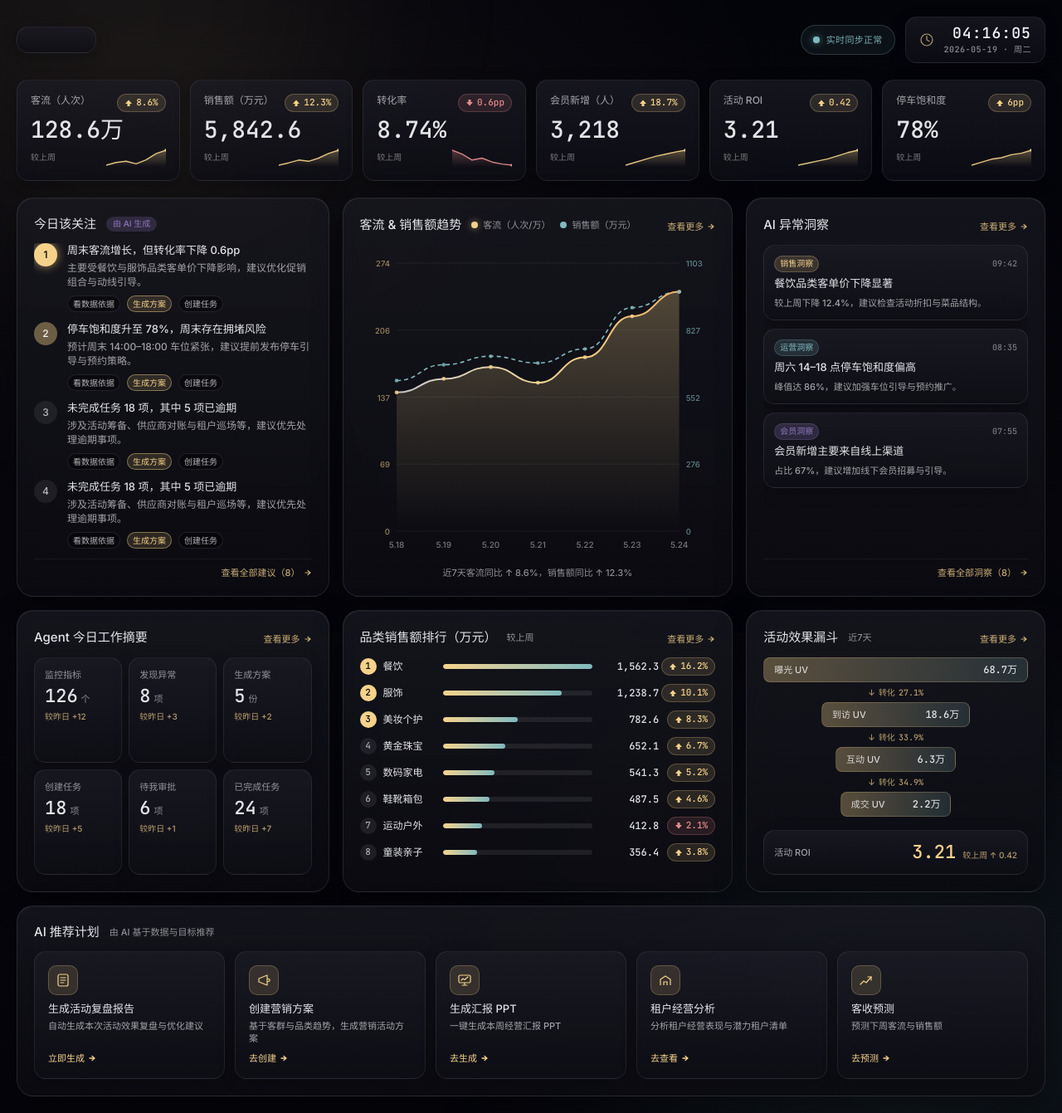
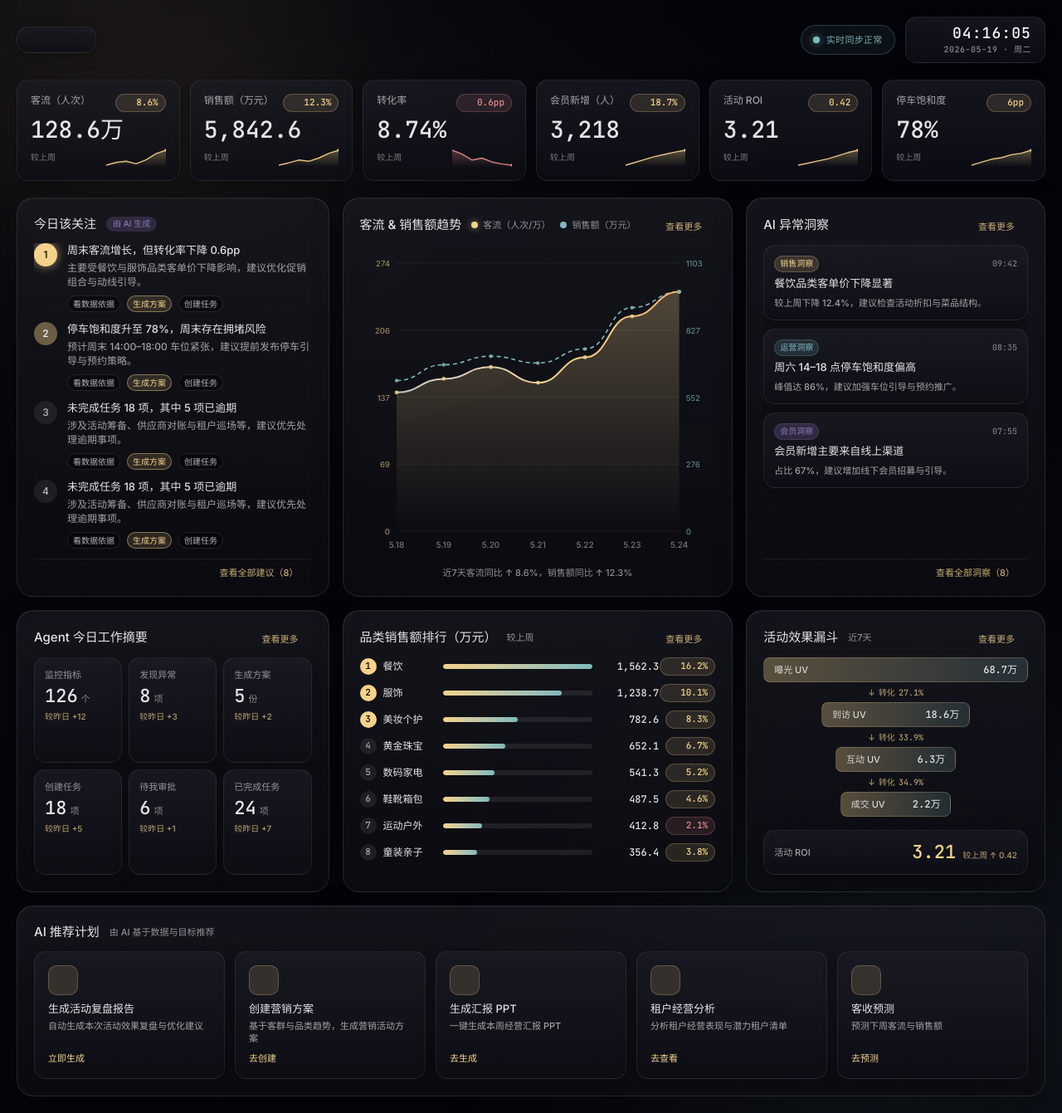
Before and after one commit to 2000JacobHub/design, a Next.js app: page /dashboard in a window 1280 px wide. Shown: the whole page at 83% size. Built offline with nearby package versions, Linux system fonts and the light colour scheme.

Commit message:
fix: data

```diff
--- a/components/cosmic/dashboard/primitives/ActionLink.tsx
+++ b/components/cosmic/dashboard/primitives/ActionLink.tsx
@@ -1,4 +1,5 @@
 import type { ReactNode } from "react";
+import { arrowRight, Icon } from "@/lib/icons";
 
 export type ActionLinkProps = {
   children?: ReactNode;
@@ -13,16 +14,7 @@ export function ActionLink({ children = "查看更多", onClick }: ActionLinkPro
       className="inline-flex items-center gap-1 text-xs text-stardust-gold/82 hover:text-stardust-gold transition-colors"
     >
       {children}
-      <svg viewBox="0 0 10 10" width="10" height="10" aria-hidden>
-        <path
-          d="M2 5 H7.5 M5 2.5 L8 5 L5 7.5"
-          stroke="currentColor"
-          strokeWidth="1.2"
-          fill="none"
-          strokeLinecap="round"
-          strokeLinejoin="round"
-        />
-      </svg>
+      <Icon icon={arrowRight} width={12} height={12} aria-hidden />
     </button>
   );
 }
--- a/components/cosmic/dashboard/primitives/HeaderClock.tsx
+++ b/components/cosmic/dashboard/primitives/HeaderClock.tsx
@@ -1,5 +1,6 @@
 "use client";
 
+import { clock as clockIcon, Icon } from "@/lib/icons";
 import { useClock } from "@/hooks/useClock";
 
 const WEEKDAYS = ["日", "一", "二", "三", "四", "五", "六"] as const;
@@ -21,10 +22,13 @@ export function HeaderClock() {
 
   return (
     <div className="cosmic-card inline-flex items-center gap-3 px-4 py-2">
-      <svg viewBox="0 0 18 18" width="18" height="18" className="text-stardust-gold/72" aria-hidden>
-        <circle cx="9" cy="9" r="7" fill="none" stroke="currentColor" strokeWidth="1.2" />
-        <path d="M9 4.5 V9 L12 10.8" stroke="currentColor" strokeWidth="1.2" fill="none" strokeLinecap="round" />
-      </svg>
+      <Icon
+        icon={clockIcon}
+        width={18}
+        height={18}
+        className="text-stardust-gold/72"
+        aria-hidden
+      />
       <div className="flex flex-col leading-tight items-end">
         <span className="text-xl tabular-nums tracking-[0.06em] text-soft-white font-light">{time}</span>
         <span className="text-2xs text-soft-white/56 tabular-nums tracking-wider">
--- a/components/cosmic/dashboard/primitives/PlanIconGlyph.tsx
+++ b/components/cosmic/dashboard/primitives/PlanIconGlyph.tsx
@@ -1,3 +1,12 @@
+import type { IconifyIcon } from "@iconify/types";
+import {
+  fileText,
+  Icon,
+  lineChart,
+  megaphone,
+  presentation,
+  store,
+} from "@/lib/icons";
 import type { PlanIconKind } from "@/components/cosmic/dashboard/data/types";
 
 export type PlanIconGlyphProps = {
@@ -5,43 +14,14 @@ export type PlanIconGlyphProps = {
   size?: number;
 };
 
+const KIND_TO_ICON: Record<PlanIconKind, IconifyIcon> = {
+  report: fileText,
+  marketing: megaphone,
+  ppt: presentation,
+  tenant: store,
+  forecast: lineChart,
+};
+
 export function PlanIconGlyph({ kind, size = 18 }: PlanIconGlyphProps) {
-  switch (kind) {
-    case "report":
-      return (
-        <svg viewBox="0 0 18 18" width={size} height={size}>
-          <rect x="3" y="2" width="12" height="14" rx="2" fill="none" stroke="currentColor" strokeWidth="1.2" />
-          <path d="M6 6 H12 M6 9 H12 M6 12 H10" stroke="currentColor" strokeWidth="1.2" strokeLinecap="round" />
-        </svg>
-      );
-    case "marketing":
-      return (
-        <svg viewBox="0 0 18 18" width={size} height={size}>
-          <path d="M3 7 L13 3 L13 15 L3 11 Z" fill="none" stroke="currentColor" strokeWidth="1.2" strokeLinejoin="round" />
-          <path d="M13 7 L16 8 L16 10 L13 11" fill="none" stroke="currentColor" strokeWidth="1.2" strokeLinejoin="round" />
-        </svg>
-      );
-    case "ppt":
-      return (
-        <svg viewBox="0 0 18 18" width={size} height={size}>
-          <rect x="2" y="3" width="14" height="9" rx="1.5" fill="none" stroke="currentColor" strokeWidth="1.2" />
-          <path d="M9 12 V15 M6 15 H12" stroke="currentColor" strokeWidth="1.2" strokeLinecap="round" />
-          <path d="M5 9 L7 7 L9 8.5 L13 5" stroke="currentColor" strokeWidth="1.2" fill="none" strokeLinecap="round" strokeLinejoin="round" />
-        </svg>
-      );
-    case "tenant":
-      return (
-        <svg viewBox="0 0 18 18" width={size} height={size}>
-          <path d="M3 15 V8 L9 4 L15 8 V15" fill="none" stroke="currentColor" strokeWidth="1.2" strokeLinejoin="round" />
-          <path d="M7 15 V11 H11 V15" fill="none" stroke="currentColor" strokeWidth="1.2" />
-        </svg>
-      );
-    case "forecast":
-      return (
-        <svg viewBox="0 0 18 18" width={size} height={size}>
-          <path d="M2 14 L6 10 L9 12 L15 5" fill="none" stroke="currentColor" strokeWidth="1.2" strokeLinecap="round" strokeLinejoin="round" />
-          <path d="M11 5 H15 V9" fill="none" stroke="currentColor" strokeWidth="1.2" strokeLinecap="round" strokeLinejoin="round" />
-        </svg>
-      );
-  }
+  return <Icon icon={KIND_TO_ICON[kind]} width={size} height={size} aria-hidden />;
 }
--- a/components/cosmic/dashboard/primitives/TrendChip.tsx
+++ b/components/cosmic/dashboard/primitives/TrendChip.tsx
@@ -1,3 +1,4 @@
+import { Icon, trendingDown, trendingUp } from "@/lib/icons";
 import type { Trend } from "@/components/cosmic/dashboard/data/types";
 
 export type TrendChipProps = {
@@ -16,13 +17,7 @@ export function TrendChip({ trend, change }: TrendChipProps) {
           : "text-danger bg-danger/12 border border-danger/24",
       ].join(" ")}
     >
-      <svg width="10" height="10" viewBox="0 0 10 10" aria-hidden>
-        {up ? (
-          <path d="M5 1.5 L9 6 L6.5 6 L6.5 9 L3.5 9 L3.5 6 L1 6 Z" fill="currentColor" />
-        ) : (
-          <path d="M5 8.5 L1 4 L3.5 4 L3.5 1 L6.5 1 L6.5 4 L9 4 Z" fill="currentColor" />
-        )}
-      </svg>
+      <Icon icon={up ? trendingUp : trendingDown} width={12} height={12} aria-hidden />
       {change}
     </span>
   );
--- a/components/cosmic/dashboard/widgets/AIPlans.tsx
+++ b/components/cosmic/dashboard/widgets/AIPlans.tsx
@@ -1,3 +1,4 @@
+import { arrowRight, Icon } from "@/lib/icons";
 import type { AIPlansData } from "@/components/cosmic/dashboard/data/types";
 import { PanelHeader, PlanIconGlyph } from "@/components/cosmic/dashboard/primitives";
 
@@ -32,16 +33,7 @@ export function AIPlans({ data }: AIPlansProps) {
               className="self-start inline-flex items-center gap-1 text-xs text-stardust-gold hover:text-stardust-amber transition-colors"
             >
               {p.action}
-              <svg viewBox="0 0 10 10" width="10" height="10" aria-hidden>
-                <path
-                  d="M2 5 H7.5 M5 2.5 L8 5 L5 7.5"
-                  stroke="currentColor"
-                  strokeWidth="1.3"
-                  fill="none"
-                  strokeLinecap="round"
-                  strokeLinejoin="round"
-                />
-              </svg>
+              <Icon icon={arrowRight} width={12} height={12} aria-hidden />
             </button>
           </li>
         ))}
--- /dev/null
+++ b/lib/icons.ts
@@ -0,0 +1,32 @@
+/**
+ * Centralised icon registry for the project.
+ *
+ * Per `.cursor/skills/ui-design-rules`, every functional icon must come
+ * from Iconify (https://iconify.design). We use the Lucide set
+ * (`@iconify-icons/lucide`) because it matches the dashboard's existing
+ * 1.2–1.5px stroke aesthetic.
+ *
+ * Why this barrel:
+ *   - Each icon is imported as static JSON data, so SSR is stable and
+ *     there's no API fetch / hydration flicker.
+ *   - Consumers import from one place, which makes it easy to audit
+ *     which icons the project uses and to swap sets later.
+ *   - Re-exporting the renderer from `@iconify/react/offline` strips
+ *     the API client entirely from the bundle.
+ *
+ * Usage:
+ *   import { Icon, arrowRight } from "@/lib/icons";
+ *   <Icon icon={arrowRight} width={16} height={16} />
+ */
+
+export { Icon } from "@iconify/react/offline";
+
+export { default as arrowRight } from "@iconify-icons/lucide/arrow-right";
+export { default as trendingUp } from "@iconify-icons/lucide/trending-up";
+export { default as trendingDown } from "@iconify-icons/lucide/trending-down";
+export { default as clock } from "@iconify-icons/lucide/clock";
+export { default as fileText } from "@iconify-icons/lucide/file-text";
+export { default as megaphone } from "@iconify-icons/lucide/megaphone";
+export { default as presentation } from "@iconify-icons/lucide/presentation";
+export { default as store } from "@iconify-icons/lucide/store";
+export { default as lineChart } from "@iconify-icons/lucide/line-chart";
--- a/package.json
+++ b/package.json
@@ -8,6 +8,8 @@
     "start": "next start"
   },
   "dependencies": {
+    "@iconify-icons/lucide": "^1.2.135",
+    "@iconify/react": "^6.0.2",
     "next": "16.2.6",
     "react": "19.2.4",
     "react-dom": "19.2.4"
```
Also changed, not shown: 1 other file (tests, documents, lock files or other folders).
